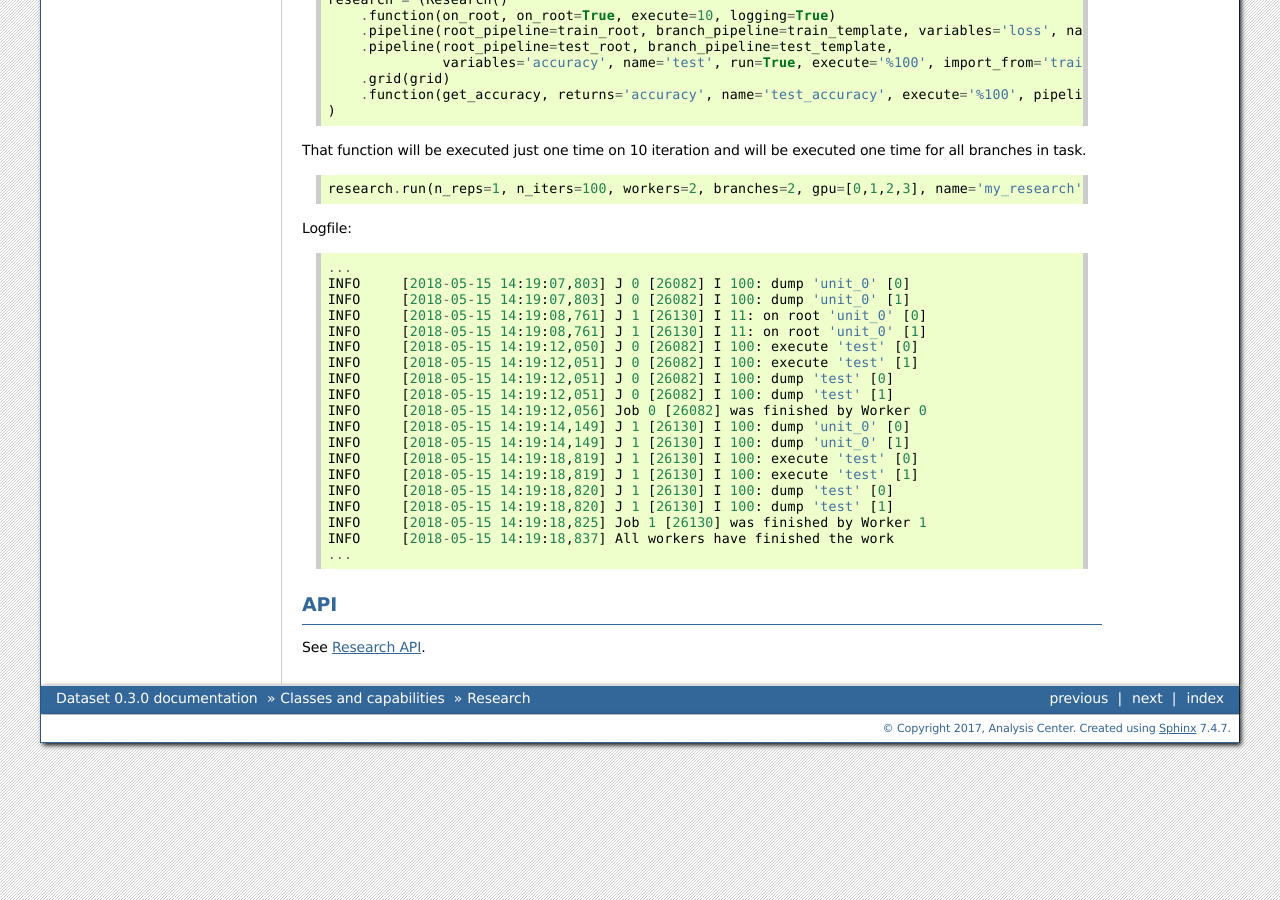
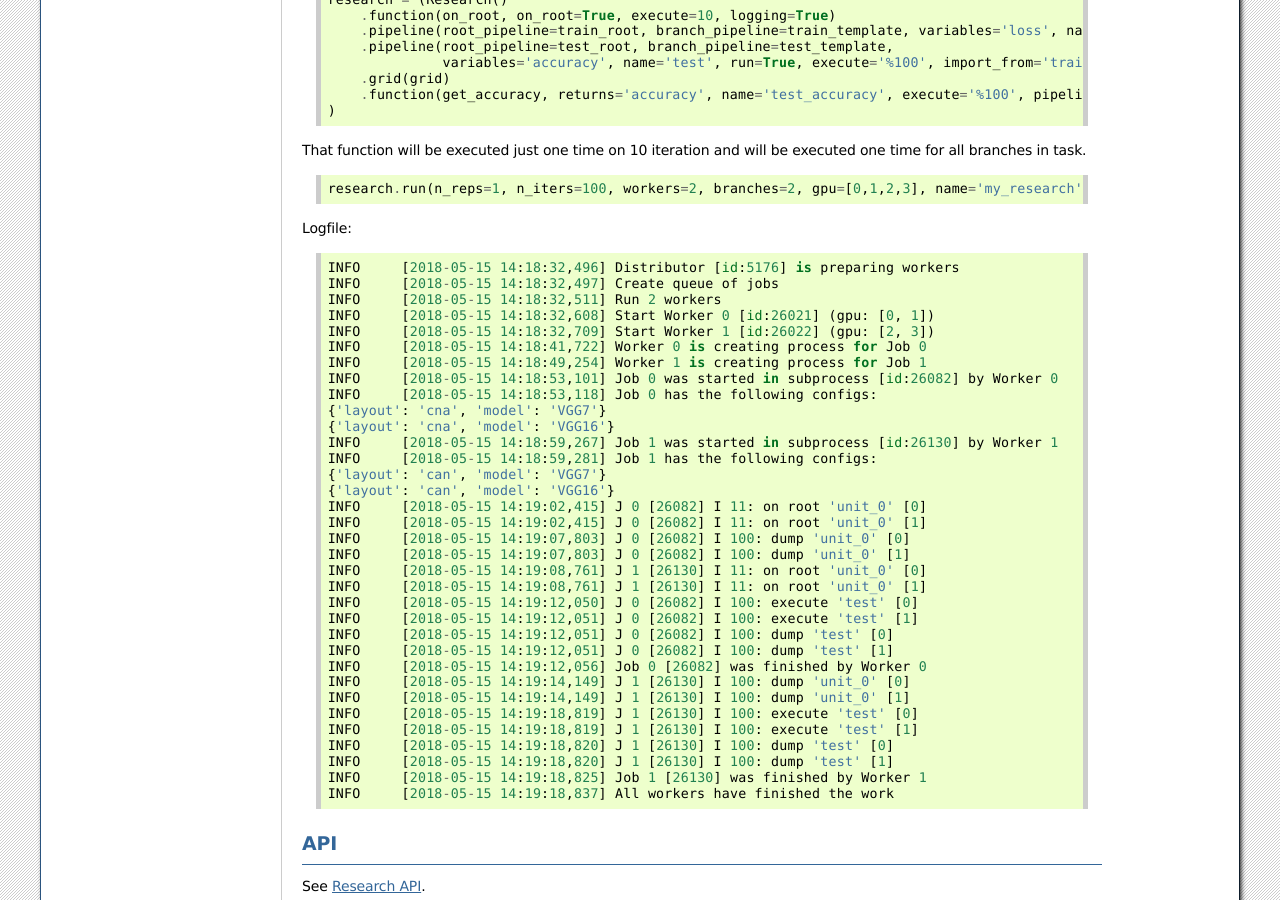
Before and after one commit to analysiscenter/batchflow, a Sphinx documentation site: the page built from docs/intro/research.rst, in a window 1280 px wide and 900 px high, scrolled down 3979 px. Built offline with Sphinx 7.4.7, drawn with Linux system fonts in a browser that asks for light colours.

Commit message:
add logging to docs

```diff
--- a/docs/intro/research.rst
+++ b/docs/intro/research.rst
@@ -254,7 +254,23 @@ Logfile:
 
 ::
 
-    ...
+    INFO     [2018-05-15 14:18:32,496] Distributor [id:5176] is preparing workers
+    INFO     [2018-05-15 14:18:32,497] Create queue of jobs
+    INFO     [2018-05-15 14:18:32,511] Run 2 workers
+    INFO     [2018-05-15 14:18:32,608] Start Worker 0 [id:26021] (gpu: [0, 1])
+    INFO     [2018-05-15 14:18:32,709] Start Worker 1 [id:26022] (gpu: [2, 3])
+    INFO     [2018-05-15 14:18:41,722] Worker 0 is creating process for Job 0
+    INFO     [2018-05-15 14:18:49,254] Worker 1 is creating process for Job 1
+    INFO     [2018-05-15 14:18:53,101] Job 0 was started in subprocess [id:26082] by Worker 0
+    INFO     [2018-05-15 14:18:53,118] Job 0 has the following configs:
+    {'layout': 'cna', 'model': 'VGG7'}
+    {'layout': 'cna', 'model': 'VGG16'}
+    INFO     [2018-05-15 14:18:59,267] Job 1 was started in subprocess [id:26130] by Worker 1
+    INFO     [2018-05-15 14:18:59,281] Job 1 has the following configs:
+    {'layout': 'can', 'model': 'VGG7'}
+    {'layout': 'can', 'model': 'VGG16'}
+    INFO     [2018-05-15 14:19:02,415] J 0 [26082] I 11: on root 'unit_0' [0]
+    INFO     [2018-05-15 14:19:02,415] J 0 [26082] I 11: on root 'unit_0' [1]
     INFO     [2018-05-15 14:19:07,803] J 0 [26082] I 100: dump 'unit_0' [0]
     INFO     [2018-05-15 14:19:07,803] J 0 [26082] I 100: dump 'unit_0' [1]
     INFO     [2018-05-15 14:19:08,761] J 1 [26130] I 11: on root 'unit_0' [0]
@@ -272,7 +288,7 @@ Logfile:
     INFO     [2018-05-15 14:19:18,820] J 1 [26130] I 100: dump 'test' [1]
     INFO     [2018-05-15 14:19:18,825] Job 1 [26130] was finished by Worker 1
     INFO     [2018-05-15 14:19:18,837] All workers have finished the work
-    ...
+
 
 API
 ---
```
